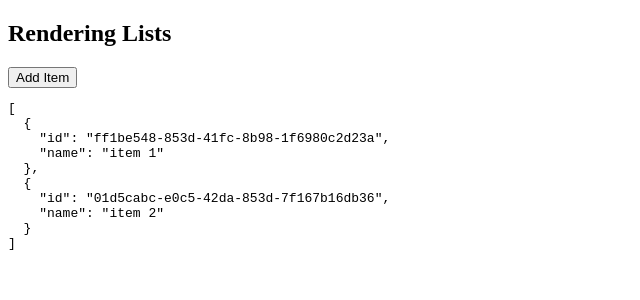
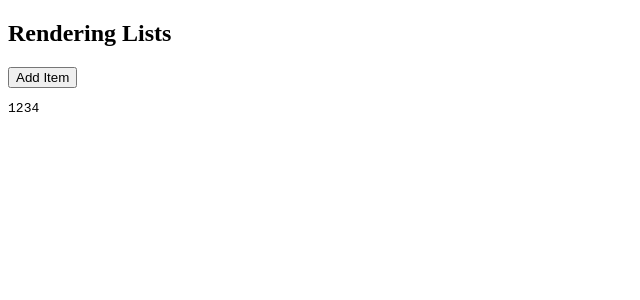
Before and after one commit to iqbal-arif/SimplifiedReactJS, a React (Vite) app in the folder demo/vite-project/Advanced Components/renderingLists/: page / in a window 1280 px wide. Shown: the top 300 px of the page, without its empty margins (0-640 px from the left). Built offline with nearby package versions, Linux system fonts and the light colour scheme.

Commit message:
modified:   demo/vite-project/Advanced Components/renderingLists/src/App.jsx

```diff
--- a/demo/vite-project/Advanced Components/renderingLists/src/App.jsx
+++ b/demo/vite-project/Advanced Components/renderingLists/src/App.jsx
@@ -15,7 +15,11 @@ function App() {
     <>
       <h2>Rendering Lists</h2>
       <button onClick={addItem}>Add Item</button>
-      <pre>{JSON.stringify(items, null, 2)}</pre>
+      {/* Displays the pre-formatted Object in the browser */}
+      {/* <pre>{JSON.stringify(items, null, 2)}</pre> */}
+      {/* {items} variable does not display the preformatted object but instead gives error; check console*/}
+      {/* Displays item listed in array */}
+      <pre>{[1, 2, 3, 4]}</pre>
     </>
   );
 }
```
